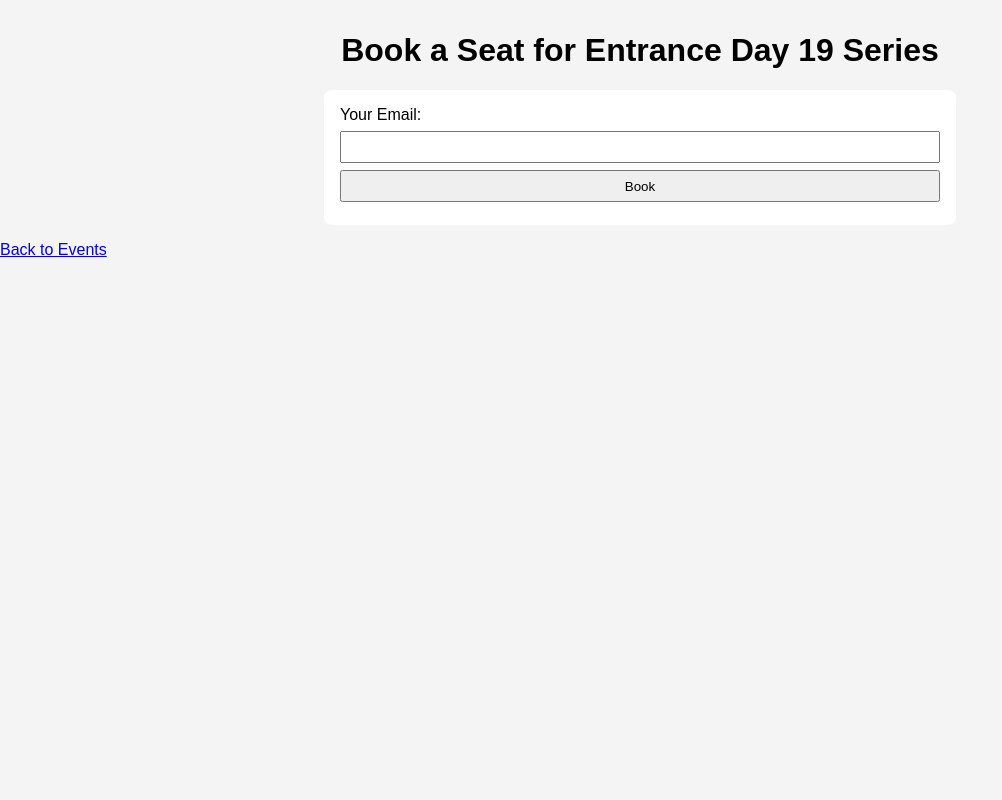
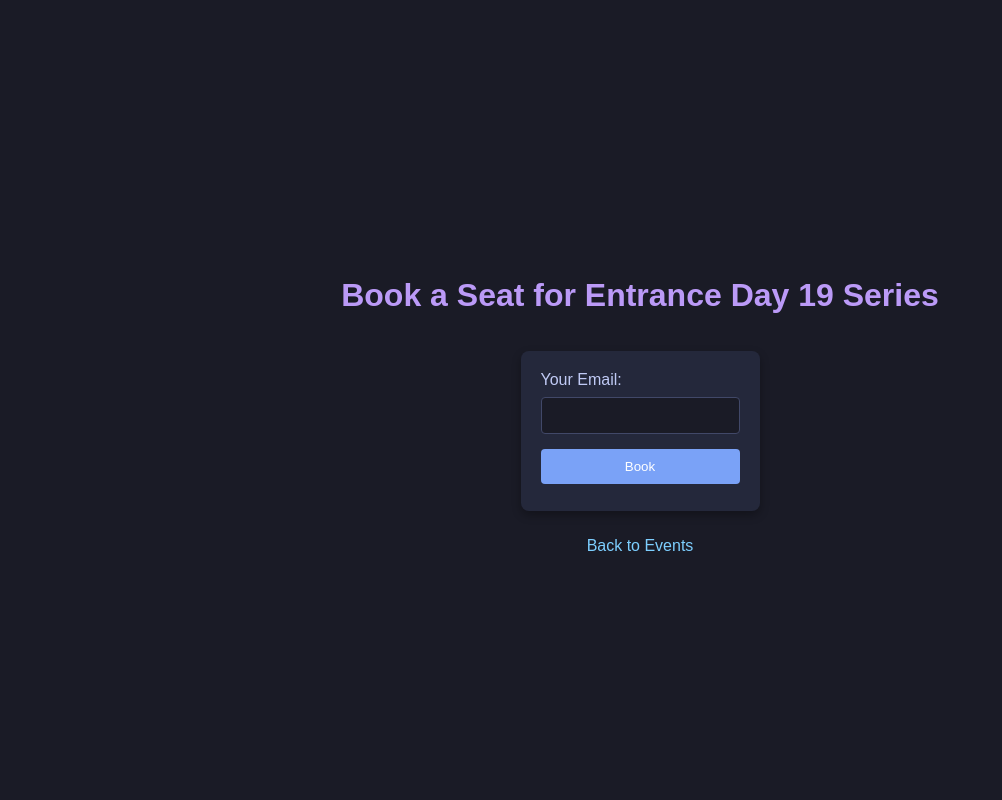
Before and after one commit to MSAS25/Event_Registration_System, a Django app: page /events/1/book/ in a window 1280 px wide. Shown: the whole page, without its empty margins (0-1002 px from the left). Run offline with Django 5.2, Linux system fonts and the light colour scheme; a user stored in the database is signed in; data comes from the database, SQL or seed files in the repository.

Commit message:
Update book_event.html

```diff
--- a/event_registration_system/events/templates/events/book_event.html
+++ b/event_registration_system/events/templates/events/book_event.html
@@ -1,5 +1,62 @@
 {% load static %}
 <link rel="stylesheet" href="{% static 'css/style.css' %}">
+<style>
+    /* Tokyo Night Theme */
+    body {
+        background-color: #1a1b26;
+        color: #c0caf5;
+        font-family: 'Arial', sans-serif;
+        display: flex;
+        flex-direction: column;
+        align-items: center;
+        justify-content: center;
+        height: 100vh;
+        margin: 0;
+    }
+    h1 {
+        color: #bb9af7;
+    }
+    form {
+        background-color: #24283b;
+        padding: 20px;
+        border-radius: 8px;
+        box-shadow: 0 4px 10px rgba(0, 0, 0, 0.3);
+    }
+    label {
+        display: block;
+        margin-bottom: 8px;
+    }
+    input {
+        width: 100%;
+        padding: 10px;
+        margin-bottom: 15px;
+        border: 1px solid #414868;
+        background-color: #1a1b26;
+        color: #c0caf5;
+        border-radius: 4px;
+    }
+    button {
+        background-color: #7aa2f7;
+        color: white;
+        padding: 10px 15px;
+        border: none;
+        cursor: pointer;
+        border-radius: 4px;
+        transition: background 0.3s;
+    }
+    button:hover {
+        background-color: #bb9af7;
+    }
+    a {
+        color: #7dcfff;
+        margin-top: 10px;
+        display: inline-block;
+        text-decoration: none;
+    }
+    a:hover {
+        text-decoration: underline;
+    }
+</style>
 
 <h1>Book a Seat for {{ event.name }}</h1>
 <form method="POST">
```
